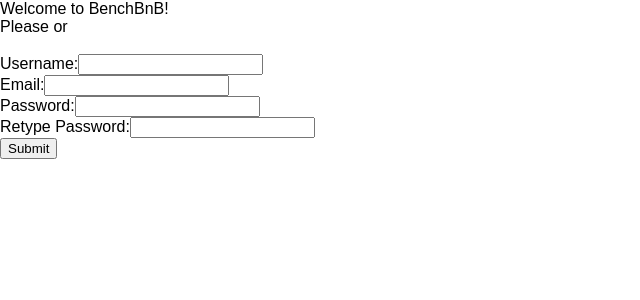
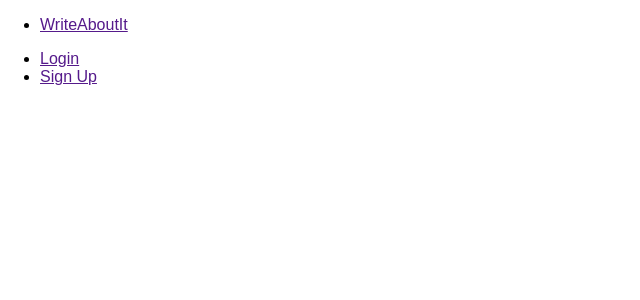
Before and after one commit to BigNatty35/CookBook, a React (Create React App) app in the folder frontend/: page / in a window 1280 px wide. Shown: the top 300 px of the page, without its empty margins (0-640 px from the left). Built offline with nearby package versions, Linux system fonts and the light colour scheme.

Commit message:
added navbar

```diff
--- a/frontend/src/App.css
+++ b/frontend/src/App.css
@@ -1,28 +1,4 @@
-.App {
-  text-align: center;
+.navbar {
+  display: flex;
+
 }
-
-.App-logo {
-  animation: App-logo-spin infinite 20s linear;
-  height: 80px;
-}
-
-.App-header {
-  background-color: #222;
-  height: 150px;
-  padding: 20px;
-  color: white;
-}
-
-.App-title {
-  font-size: 1.5em;
-}
-
-.App-intro {
-  font-size: large;
-}
-
-@keyframes App-logo-spin {
-  from { transform: rotate(0deg); }
-  to { transform: rotate(360deg); }
-}
--- a/frontend/src/components/App.js
+++ b/frontend/src/components/App.js
@@ -3,11 +3,12 @@
 import SignupFormContainer from './session_form/signup_form_container';
 import LoginFormContainer from './session_form/login_form_container';
 import { Route, HashRouter, Switch } from 'react-router-dom';
+import Navbar from '../components/layout/Navbar';
 class App extends Component {
   render() {
     return (
       <div>
-        <SessionForm />
+        <Navbar />
       </div>
     );
   }
--- /dev/null
+++ b/frontend/src/components/layout/Navbar.js
@@ -0,0 +1,22 @@
+import React from 'react';
+
+export default function Navbar() {
+  return (
+    <div className="navbar">
+      <div className="container">
+        <div className="navbox">
+          <ul className="navbar-bar">
+            <li>
+              <a href="">WriteAboutIt</a>
+            </li>
+          </ul>
+
+          <ul className="navbar-bar">
+            <li><a href="">Login</a></li>
+            <li><a href="">Sign Up</a></li>
+          </ul>
+        </div>
+      </div>
+    </div>
+  );
+}
--- a/frontend/src/components/session_form/session_form.jsx
+++ b/frontend/src/components/session_form/session_form.jsx
@@ -38,6 +38,7 @@
   }
 
   render() {
+
     return (
 
       <div className="login-form-container">
```
Also changed, not shown: frontend/src/components/auth/Login.js (added, +13 -0 lines), frontend/src/components/auth/Register.js (added, +25 -0 lines), frontend/src/actions/authActions.js (added), 1 other file (tests, documents, lock files or other folders).
